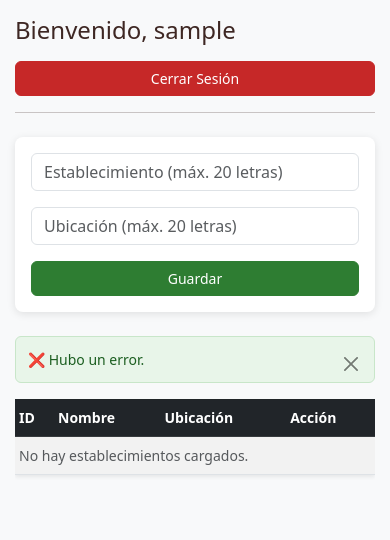
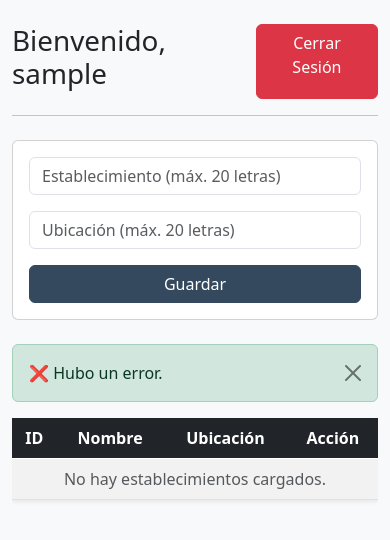
Before and after one commit to pincelarte/Vacunos_Donweb, a PHP site: page /gestion.php?mensaje=error in a window 390 px wide. Shown: the top 540 px of the page. Run offline with PHP 8.4, Linux system fonts and the light colour scheme; the visitor is signed in with stand-in values (Sample User, id 1); data that the repository does not hold is empty.

Commit message:
Nueva paleta de colores

```diff
--- a/front/assets/css/estilos.css
+++ b/front/assets/css/estilos.css
@@ -1,263 +1,37 @@
-/* Paleta Ganadera - Verde Campo y Marrón Tierra */
 :root {
-    --verde-principal: #2e7d32;
-    --verde-oscuro: #1b5e20;
-    --verde-claro: #4caf50;
-    --marron-principal: #795548;
-    --marron-oscuro: #5d4037;
-    --marron-claro: #8d6e63;
-    --crema-fondo: #faf9f6;
-    --tierra-clara: #d7ccc8;
-    --texto-oscuro: #3e2723;
-}
+    /* Base: Azul Pizarra Profundo */
+    --color-base: #2c3e50;
+    --color-fondo: #f4f7f6;
+    --color-texto: #333333;
 
-/* Fondo general */
-body {
-    background-color: var(--crema-fondo);
-    color: var(--texto-oscuro);
+    /* Acciones: Tonos Desaturados */
+    --color-primario: #34495e;    /* Botones y Headers */
+    --color-secundario: #7f8c8d;  /* Volver / Cancelar */
+    --color-editar: #5dade2;      /* Azul suave para editar */
+    --color-eliminar: #e74c3c;    /* Rojo (único color fuerte) */
 }
 
 /* Headers de tablas */
 .table-dark {
-    background-color: var(--verde-principal) !important;
+    background-color: var(--color-base) !important;
+    border: none;
 }
 
-/* Cards */
-.card {
-    border: none;
-    border-radius: 12px;
-    box-shadow: 0 2px 8px rgba(0,0,0,0.1);
+/* Botones principales (Anotar en cuaderno) */
+.btn-primary {
+    background-color: var(--color-primario);
+    border-color: var(--color-primario);
 }
 
-.card-header {
-    border-radius: 12px 12px 0 0 !important;
-    font-weight: 600;
+/* Botones de Editar (Menos agresivo que el naranja) */
+.btn-warning {
+    background-color: var(--color-editar);
+    border-color: var(--color-editar);
+    color: white;
 }
 
-/* Botones principales */
-.btn-primary {
-    background-color: var(--verde-principal);
-    border-color: var(--verde-principal);
+/* Tabla - Filas con colores más suaves */
+.table {
+    background-color: white;
+    color: var(--color-texto);
 }
-
-.btn-primary:hover {
-    background-color: var(--verde-oscuro);
-    border-color: var(--verde-oscuro);
-}
-
-/* Botones secundarios */
-.btn-secondary {
-    background-color: var(--marron-principal);
-    border-color: var(--marron-principal);
-}
-
-.btn-secondary:hover {
-    background-color: var(--marron-oscuro);
-    border-color: var-marron-oscuro;
-}
-
-/* Botones de acción */
-.btn-success {
-    background-color: var(--verde-claro);
-    border-color: var(--verde-claro);
-}
-
-.btn-warning {
-    background-color: #ef6c00;
-    border-color: #ef6c00;
-}
-
-.btn-danger {
-    background-color: #c62828;
-    border-color: #c62828;
-}
-
-/* Links en tablas */
-.table a {
-    color: var(--verde-principal);
-    text-decoration: none;
-}
-
-.table a:hover {
-    color: var(--verde-oscuro);
-    text-decoration: underline;
-}
-
-/* Inputs */
-.form-control:focus, .form-select:focus {
-    border-color: var(--verde-principal);
-    box-shadow: 0 0 0 0.2rem rgba(46, 125, 50, 0.25);
-}
-
-/* Alerts */
-.alert-success {
-    background-color: #e8f5e9;
-    border-color: #c8e6c9;
-    color: var(--verde-oscuro);
-}
-
-.alert-danger {
-    background-color: #ffebee;
-    border-color: #ffcdd2;
-    color: #c62828;
-}
-
-/* Dropdown menu */
-.dropdown-menu {
-    border-radius: 8px;
-    box-shadow: 0 4px 12px rgba(0,0,0,0.15);
-}
-
-.dropdown-item:hover {
-    background-color: var(--crema-fondo);
-}
-
-/* Títulos */
-h1, h2, h3, h4, h5 {
-    color: var(--texto-oscuro);
-}
-
-/* ==================== RESPONSIVE DESIGN ==================== */
-
-/* Tablets pequeñas y móviles grandes (landscape phones) */
-@media (max-width: 991px) {
-    .container {
-        padding-right: 15px;
-        padding-left: 15px;
-    }
-}
-
-/* Tablets y móviles */
-@media (max-width: 767px) {
-    h1 {
-        font-size: 1.5rem;
-    }
-
-    h2 {
-        font-size: 1.3rem;
-    }
-
-    .card {
-        border-radius: 8px;
-    }
-
-    .btn-group .btn {
-        padding: 0.25rem 0.5rem;
-        font-size: 0.8rem;
-    }
-}
-
-/* Solo móviles */
-@media (max-width: 575px) {
-    body {
-        font-size: 14px;
-    }
-
-    .container {
-        margin-top: 1rem !important;
-    }
-
-    .btn {
-        padding: 0.375rem 0.75rem;
-        font-size: 0.875rem;
-    }
-
-    .form-label {
-        font-size: 0.875rem;
-    }
-
-    .table {
-        font-size: 0.875rem;
-    }
-
-    .table .btn-sm {
-        padding: 0.2rem 0.4rem;
-        font-size: 0.75rem;
-    }
-}
-
-/* Tablas responsive */
-.table-responsive {
-    overflow-x: auto;
-    -webkit-overflow-scrolling: touch;
-}
-
-@media (max-width: 575px) {
-    .table th, .table td {
-        padding: 0.5rem 0.25rem;
-        white-space: nowrap;
-    }
-
-    .table th.text-center, .table td.text-center {
-        text-align: left !important;
-    }
-}
-
-/* Cards en móviles */
-@media (max-width: 575px) {
-    .card-header {
-        padding: 0.75rem 1rem;
-    }
-
-    .card-body {
-        padding: 1rem;
-    }
-
-    .card-title {
-        font-size: 1.1rem;
-    }
-}
-
-/* Formularios en móviles */
-@media (max-width: 575px) {
-    .form-control, .form-select {
-        font-size: 16px; /* Evita zoom en iOS */
-    }
-
-    .input-group {
-        flex-direction: column;
-    }
-
-    .input-group .form-control,
-    .input-group .form-select {
-        border-radius: 0.375rem !important;
-        margin-bottom: 0.5rem;
-    }
-
-    .input-group .btn {
-        width: 100%;
-    }
-}
-
-/* D-flex containers en móviles */
-@media (max-width: 575px) {
-    .d-flex {
-        flex-direction: column !important;
-        gap: 0.5rem !important;
-    }
-
-    .d-flex.justify-content-between {
-        flex-direction: column !important;
-        align-items: stretch !important;
-    }
-
-    .d-flex.justify-content-center {
-        justify-content: stretch !important;
-    }
-
-    .d-flex .btn {
-        width: 100%;
-    }
-
-    .d-flex.gap-2 {
-        flex-direction: row !important;
-    }
-}
-
-/* Alerts responsive */
-@media (max-width: 575px) {
-    .alert {
-        padding: 0.75rem;
-        font-size: 0.875rem;
-    }
-}
--- a/front/ver_vacas.php
+++ b/front/ver_vacas.php
@@ -148,7 +148,7 @@ if ($error === 'duplicado') {
 </head>
 
 <body class="bg-light">
-    <div class="container mt-4">
+    <div class="container-fluid mt-4">
         <h1><?php echo $nombreEstSafe; ?></h1>
         <a href="gestion.php" class="btn btn-secondary mb-3">Volver a Gestión</a>
         <hr>
```
